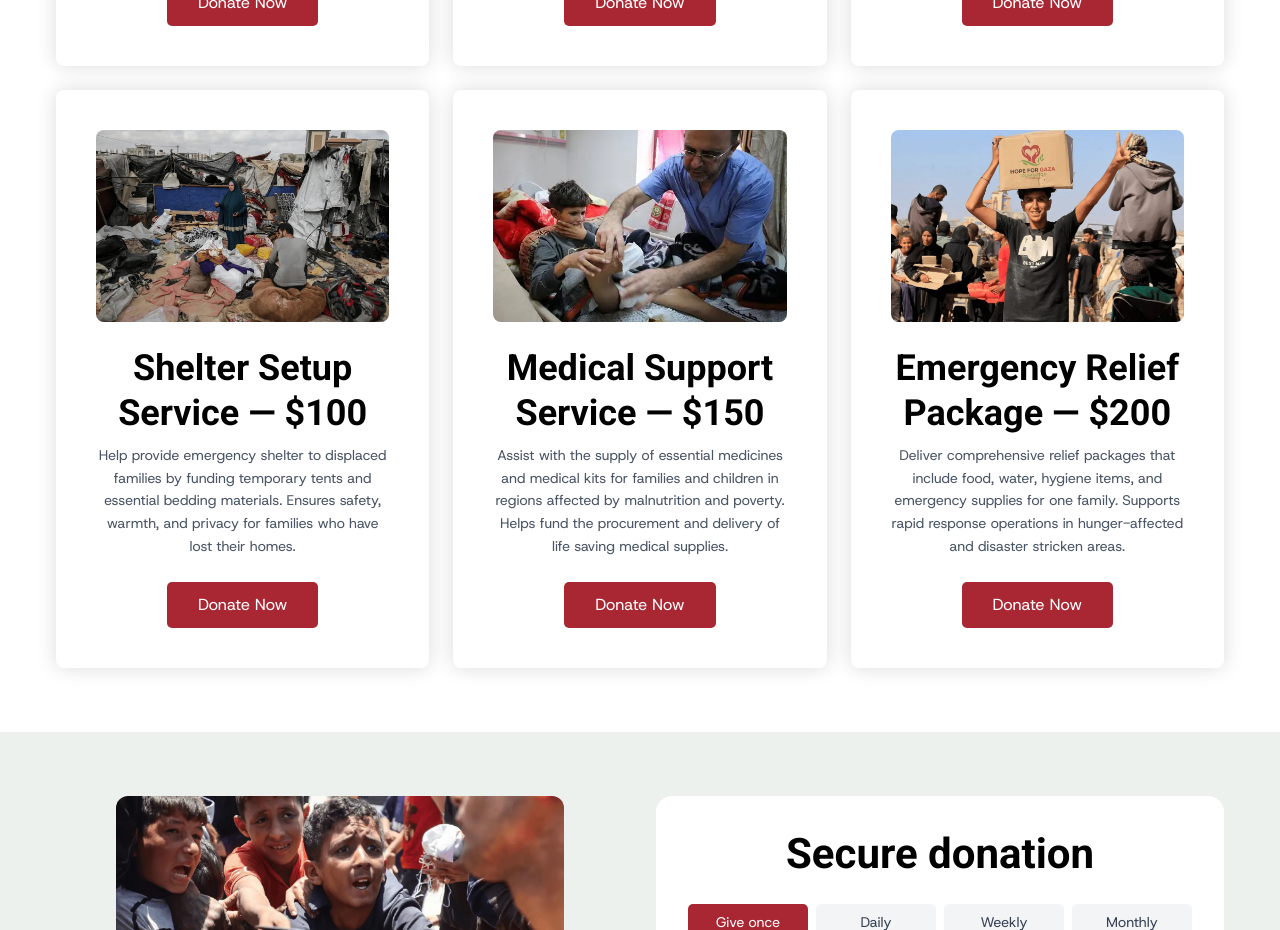
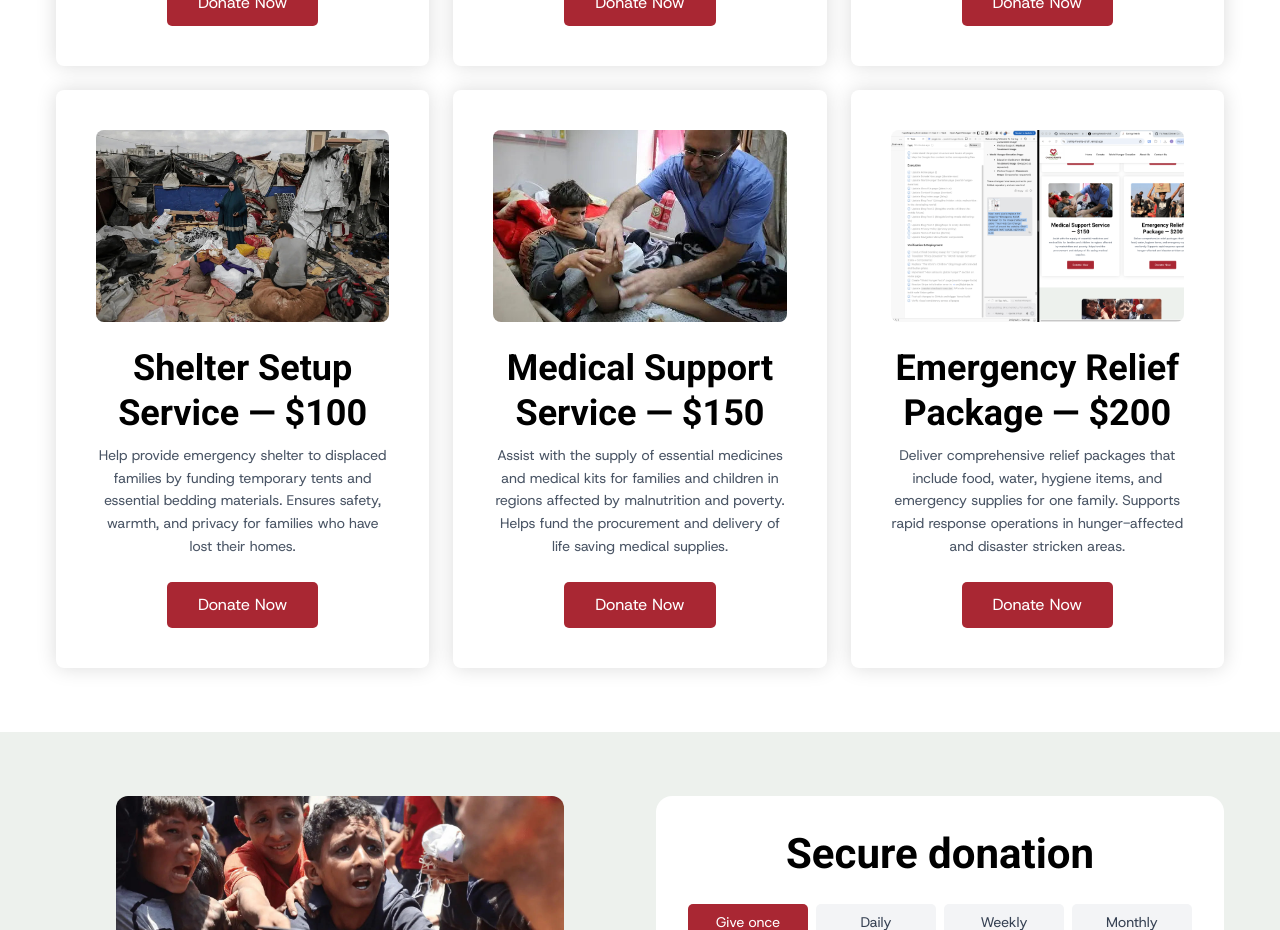
Before and after one commit to support897/Caring-Hearts, a Next.js app: page / in a window 1280 px wide. Shown: the part 2720-3650 px from the top of the page. Built offline with nearby package versions, Linux system fonts and the light colour scheme.

Commit message:
Fix: update Emergency Relief Package image with branded box image

```diff
--- a/src/data/donation-services.ts
+++ b/src/data/donation-services.ts
@@ -73,13 +73,13 @@ export const donationServices: DonationService[] = [
   {
     name: 'Emergency Relief Package',
     price: 200,
-    image: '/img/relief.png',
-    imageWebp: '/img/relief.webp',
+    image: '/img/caring/emergency-relief-box.png',
+    imageWebp: '/img/caring/emergency-relief-box.png',
     description:
       'Deliver comprehensive relief packages that include food, water, hygiene items, and emergency supplies for one family. Supports rapid response operations in hunger-affected and disaster stricken areas.',
     worldHungerDescription:
       'Deliver comprehensive relief packages that include food, water, hygiene items, and emergency supplies for one family in crisis-hit regions. Supports rapid response operations in famine-hit or disaster affected areas.',
-    worldHungerImage: '/img/sudan/wa_5.40.46_1.jpg',
+    worldHungerImage: '/img/caring/emergency-relief-box.png',
     stripeCampaign: 'stripe2',
   },
 ]
```
Also changed, not shown: public/img/caring/emergency-relief-box.png (added).
